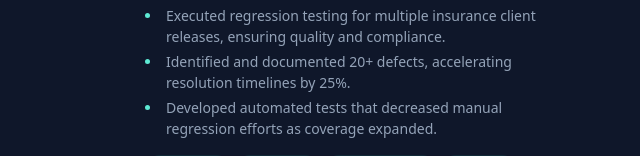
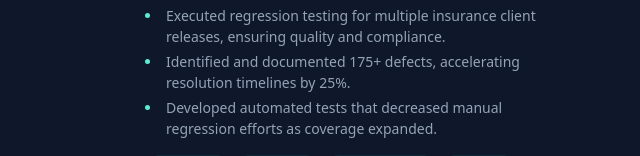
Before and after one commit to MikeMarynovich/mike-marynovich-portfolio, a website built with Vite: page index.html in a window 1280 px wide. Shown: the part 631-787 px from the top of the page, 640-1280 px from the left. Built offline with nearby package versions, Linux system fonts and the light colour scheme.

Commit message:
Update defect count in regression testing summary

```diff
--- a/index.html
+++ b/index.html
@@ -206,7 +206,7 @@
                       </h3>
                       <ul class="mt-2 list-disc list-outside ml-4 space-y-1 marker:text-teal-300">
                         <li class="text-sm leading-normal pl-1">Executed regression testing for multiple insurance client releases, ensuring quality and compliance.</li>
-                        <li class="text-sm leading-normal pl-1">Identified and documented 20+ defects, accelerating resolution timelines by 25%.</li>
+                        <li class="text-sm leading-normal pl-1">Identified and documented 175+ defects, accelerating resolution timelines by 25%.</li>
                         <li class="text-sm leading-normal pl-1">Developed automated tests that decreased manual regression efforts as coverage expanded.</li>
                       </ul>
                       <ul class="mt-2 flex flex-wrap" aria-label="Technologies used">
```
